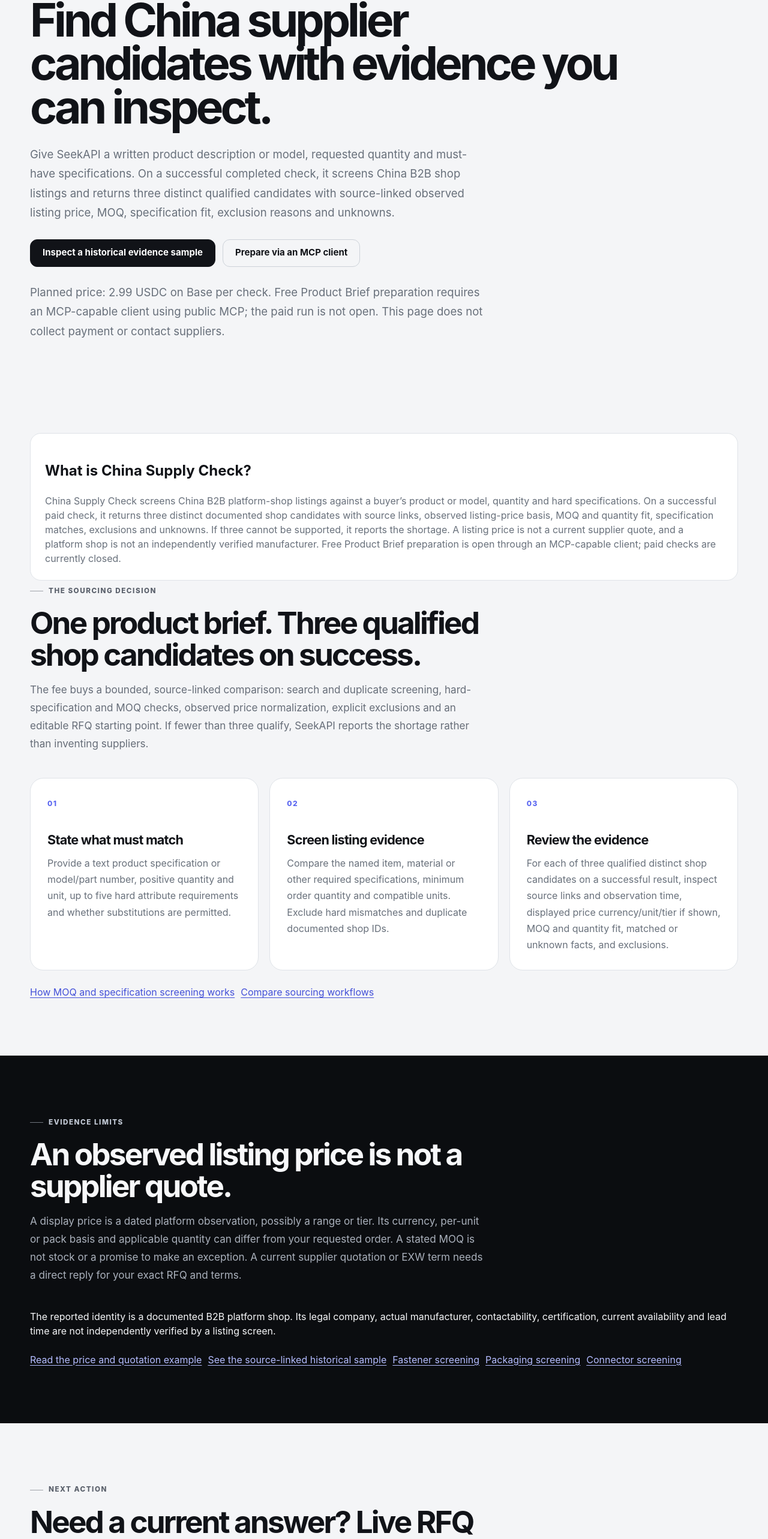
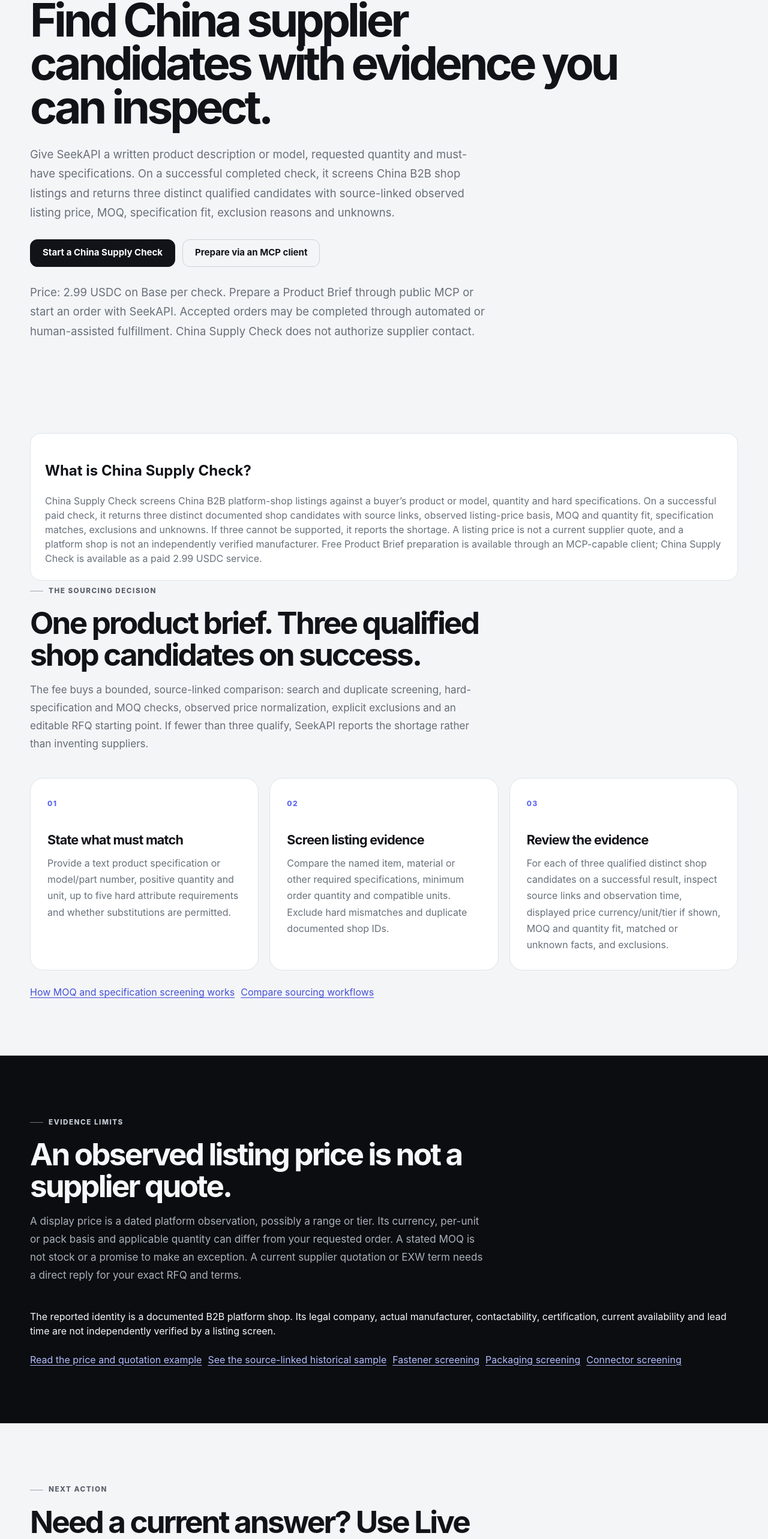
Before and after one commit to kiddhu/seekapi-public, a Next.js app: page /china-supply-check in a window 1280 px wide. Shown: the part 215-2781 px from the top of the page at 60% size. Built offline with nearby package versions, Linux system fonts and the light colour scheme.

Commit message:
Publisher paid-live copy: app/(english)/china-supply-check/page.tsx

```diff
--- a/app/(english)/china-supply-check/page.tsx
+++ b/app/(english)/china-supply-check/page.tsx
@@ -4,7 +4,7 @@
 
 export const metadata = pageMetadata(
   'China Supplier Candidates with Price, MOQ and Spec Evidence | SeekAPI',
-  'Describe a product or model, quantity and must-have specs. A successful check returns three source-linked China B2B shop candidates. Listing prices are observations, not quotes. Free preparation now; paid check closed.',
+  'Describe a product or model, quantity and must-have specs. A successful check returns three source-linked China B2B shop candidates. Listing prices are observations, not quotes. Free preparation plus a 2.99 USDC paid check.',
   '/china-supply-check',
 );
 
@@ -15,7 +15,7 @@
   serviceType: 'China supplier listing comparison',
   url: 'https://seekapi.ai/china-supply-check',
   provider: { '@id': 'https://seekapi.ai/#organization' },
-  description: 'Screen China B2B shop listings for a specified product or model, requested quantity and must-have specifications. A successful completed check returns three distinct qualified candidates with source-linked observed listing price, MOQ, specification fit, exclusions and unknowns. Public paid execution is currently closed.',
+  description: 'Screen China B2B shop listings for a specified product or model, requested quantity and must-have specifications. A successful completed check returns three distinct qualified candidates with source-linked observed listing price, MOQ, specification fit, exclusions and unknowns. Orders may be completed through supported automated or human-assisted fulfillment.',
 };
 
 export default function ChinaSupplyCheckPage() {
@@ -25,11 +25,11 @@
       <Eyebrow>China Supply Check · Agent-ready sourcing research</Eyebrow>
       <h1>Find China supplier candidates with evidence you can inspect.</h1>
       <p>Give SeekAPI a written product description or model, requested quantity and must-have specifications. On a successful completed check, it screens China B2B shop listings and returns three distinct qualified candidates with source-linked observed listing price, MOQ, specification fit, exclusion reasons and unknowns.</p>
-      <div className="button-row"><Link className="button" href="/china-supply-check/sample">Inspect a historical evidence sample</Link><Link className="button button-ghost" href="/for-agents#china-supply-check-mcp">Prepare via an MCP client</Link></div>
-      <p className="hero-note">Planned price: 2.99 USDC on Base per check. Free Product Brief preparation requires an MCP-capable client using public MCP; the paid run is not open. This page does not collect payment or contact suppliers.</p>
+      <div className="button-row"><Link className="button" href="/start?intent=sourcing">Start a China Supply Check</Link><Link className="button button-ghost" href="/for-agents#china-supply-check-mcp">Prepare via an MCP client</Link></div>
+      <p className="hero-note">Price: 2.99 USDC on Base per check. Prepare a Product Brief through public MCP or start an order with SeekAPI. Accepted orders may be completed through automated or human-assisted fulfillment. China Supply Check does not authorize supplier contact.</p>
     </div></section>
     <section className="section"><div className="container">
-      <article className="definition"><h2>What is China Supply Check?</h2><p>China Supply Check screens China B2B platform-shop listings against a buyer’s product or model, quantity and hard specifications. On a successful paid check, it returns three distinct documented shop candidates with source links, observed listing-price basis, MOQ and quantity fit, specification matches, exclusions and unknowns. If three cannot be supported, it reports the shortage. A listing price is not a current supplier quote, and a platform shop is not an independently verified manufacturer. Free Product Brief preparation is open through an MCP-capable client; paid checks are currently closed.</p></article><SectionTitle eyebrow="The sourcing decision" title="One product brief. Three qualified shop candidates on success." body="The fee buys a bounded, source-linked comparison: search and duplicate screening, hard-specification and MOQ checks, observed price normalization, explicit exclusions and an editable RFQ starting point. If fewer than three qualify, SeekAPI reports the shortage rather than inventing suppliers."/>
+      <article className="definition"><h2>What is China Supply Check?</h2><p>China Supply Check screens China B2B platform-shop listings against a buyer’s product or model, quantity and hard specifications. On a successful paid check, it returns three distinct documented shop candidates with source links, observed listing-price basis, MOQ and quantity fit, specification matches, exclusions and unknowns. If three cannot be supported, it reports the shortage. A listing price is not a current supplier quote, and a platform shop is not an independently verified manufacturer. Free Product Brief preparation is available through an MCP-capable client; China Supply Check is available as a paid 2.99 USDC service.</p></article><SectionTitle eyebrow="The sourcing decision" title="One product brief. Three qualified shop candidates on success." body="The fee buys a bounded, source-linked comparison: search and duplicate screening, hard-specification and MOQ checks, observed price normalization, explicit exclusions and an editable RFQ starting point. If fewer than three qualify, SeekAPI reports the shortage rather than inventing suppliers."/>
       <div className="grid-3">
         <FeatureCard index="01" title="State what must match" body="Provide a text product specification or model/part number, positive quantity and unit, up to five hard attribute requirements and whether substitutions are permitted."/>
         <FeatureCard index="02" title="Screen listing evidence" body="Compare the named item, material or other required specifications, minimum order quantity and compatible units. Exclude hard mismatches and duplicate documented shop IDs."/>
@@ -43,7 +43,7 @@
       <div className="link-list"><Link className="text-link" href="/china-supply-check/listing-price-vs-quote">Read the price and quotation example</Link><Link className="text-link" href="/china-supply-check/sample">See the source-linked historical sample</Link><Link className="text-link" href="/china-supply-check/fasteners">Fastener screening</Link><Link className="text-link" href="/china-supply-check/packaging">Packaging screening</Link><Link className="text-link" href="/china-supply-check/connectors">Connector screening</Link></div>
     </div></section>
     <section className="section"><div className="container">
-      <SectionTitle eyebrow="Next action" title="Need a current answer? Live RFQ Compare is a separate future service." body="The planned USD 19.90 Live RFQ Compare would use one RFQ that you edit and confirm, with up to three selected recipients. After separate payment and authorization, one human outreach round over a 72-hour response window would request current price, availability, MOQ and lead time. Replies are not guaranteed, and this service is not open for purchase."/>
+      <SectionTitle eyebrow="Next action" title="Need a current answer? Use Live RFQ Compare." body="The USD 19.90 Live RFQ Compare uses one RFQ that you edit and confirm, with up to three selected recipients. After separate payment and authorization, one human outreach round over a 72-hour response window requests current price, availability, MOQ and lead time. Replies are not guaranteed."/>
       <div className="link-list"><Link className="text-link" href="/china-supply-check/live-rfq-compare">How the RFQ handoff would work</Link></div>
     </div></section>
     <CTA title="Inspect the evidence before deciding." body="The sample is a historical V4-prefix projection. Its underlying full execution ended TECHNICAL_BLOCKED; it is not a completed customer paid check." primaryLabel="View sample report" primaryHref="/china-supply-check/sample" secondaryLabel="Connect free MCP" secondaryHref="/for-agents#china-supply-check-mcp"/>
```
